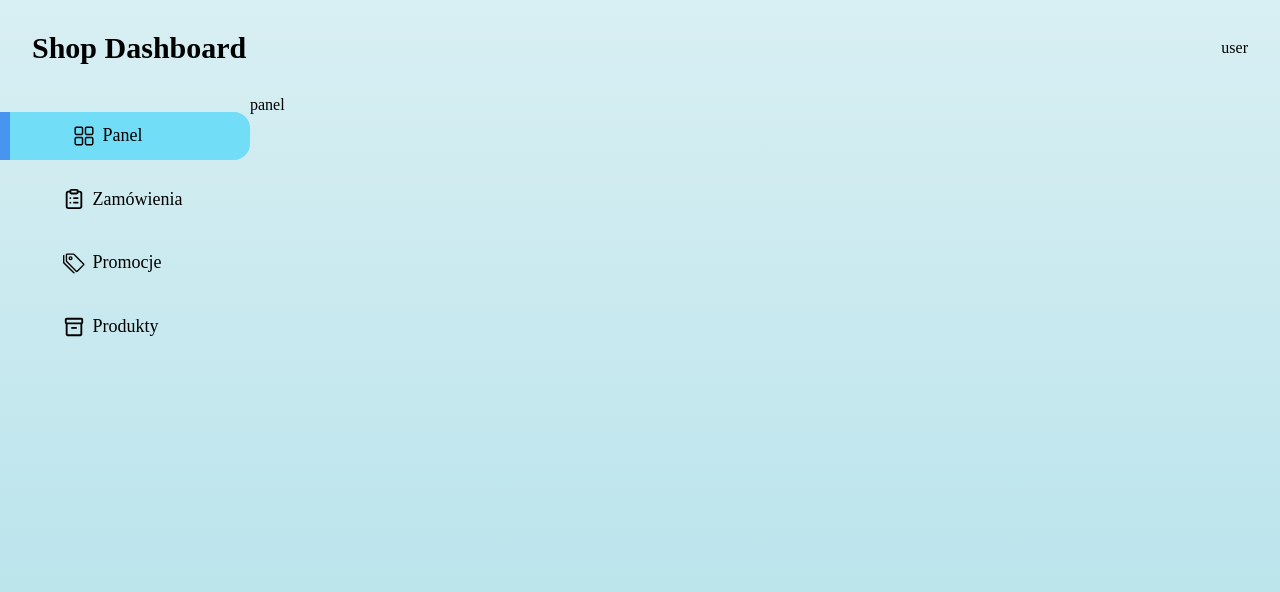
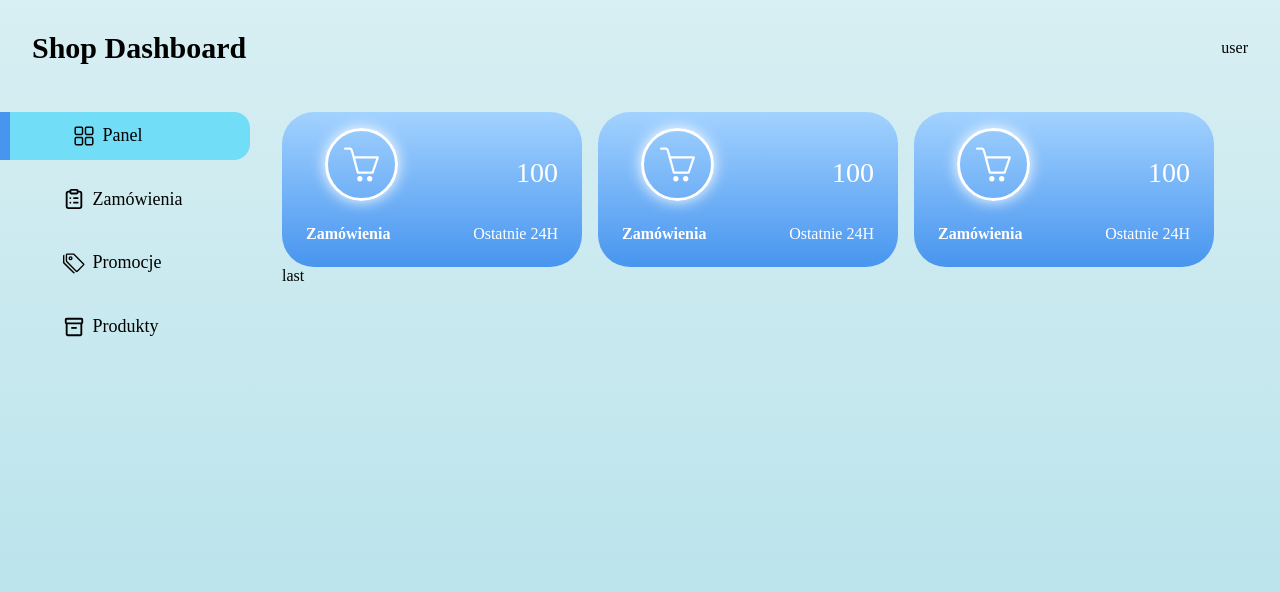
Before and after one commit to tomaszsliwakowski/Dashboard_e_shop, a Next.js app: page /dashboard in a window 1280 px wide. Shown: the top 592 px of the page. Built offline with nearby package versions, Linux system fonts and the light colour scheme.

Commit message:
Changes to be committed: 	modified:   src/app/dashboard/dashboard.module.css 	modified:   src/app/dashboard/orders/page.tsx 	modified:   src/app/dashboard/page.tsx 	modified:   src/app/dashboard/products/page.tsx 	modified:   src/app/dashboard/sale/page.tsx

```diff
--- a/src/app/dashboard/dashboard.module.css
+++ b/src/app/dashboard/dashboard.module.css
@@ -64,10 +64,104 @@
 .nav__el a span {
   font-size: 18px;
 }
+
 .nav__el a svg {
   font-size: 22px;
 }
 
 .dashboard {
   width: 100%;
+  height: 100%;
+  padding: 0.5rem 1rem;
+  display: flex;
+  flex-direction: column;
 }
+.widget {
+  background: linear-gradient(180deg, #a2d2ff 0%, #4895ef 100%);
+  width: 100%;
+  max-width: 300px;
+  display: flex;
+  flex-direction: column;
+  border-radius: 2rem;
+  padding: 0.5rem;
+}
+.widget__top {
+  display: flex;
+}
+.widget__icon {
+  width: 100%;
+  display: flex;
+  justify-content: center;
+}
+.widget__icon span {
+  margin: 0.5rem 0;
+  border: 3px solid white;
+  box-shadow: 0 0 15px white;
+  border-radius: 50%;
+  padding: 1rem;
+  display: flex;
+  justify-content: center;
+  align-items: center;
+}
+.widget__icon span svg {
+  font-size: 35px;
+  color: white;
+}
+.widget__reasult {
+  width: 100%;
+  display: flex;
+  justify-content: flex-end;
+  align-items: center;
+}
+.widget__reasult span {
+  position: relative;
+  top: 0.5rem;
+  padding-right: 1rem;
+  color: white;
+  font-weight: 500;
+  font-size: 28px;
+}
+.panel {
+  display: flex;
+  gap: 1rem;
+}
+.widget__bottom {
+  display: flex;
+  justify-content: space-between;
+  margin: 1rem 0;
+  padding: 0 1rem;
+  color: white;
+}
+.widget__bottom span {
+  font-weight: 600;
+}
+.widget__bottom span:nth-last-of-type(1) {
+  font-weight: 400;
+}
+
+@media screen and (max-width: 768px) {
+  .nav__el a span {
+    display: none;
+  }
+  .nav {
+    min-width: 60px;
+    max-width: 60px;
+  }
+  .nav__el {
+    padding-left: 22%;
+  }
+  .active {
+    border-left: 5px solid #4895ef;
+  }
+  .logo {
+    font-size: 18px;
+  }
+  .header {
+    height: 4rem;
+  }
+}
+@media screen and (max-width: 350px) {
+  .logo {
+    font-size: 14px;
+  }
+}
--- a/src/app/dashboard/orders/page.tsx
+++ b/src/app/dashboard/orders/page.tsx
@@ -1,6 +1,8 @@
+import styles from "../dashboard.module.css";
+
 export default function Orders() {
   return (
-    <div>
+    <div className={styles.dashboard}>
       <div>zamowienia</div>
     </div>
   );
--- a/src/app/dashboard/page.tsx
+++ b/src/app/dashboard/page.tsx
@@ -1,7 +1,60 @@
+import styles from "./dashboard.module.css";
+import { SlBasket } from "react-icons/sl";
+
 export default function Dashboard() {
   return (
-    <div>
-      <div>panel</div>
+    <div className={styles.dashboard}>
+      <div className={styles.panel}>
+        <div className={styles.widget}>
+          <div className={styles.widget__top}>
+            <div className={styles.widget__icon}>
+              <span>
+                <SlBasket />
+              </span>
+            </div>
+            <div className={styles.widget__reasult}>
+              <span>100</span>
+            </div>
+          </div>
+          <div className={styles.widget__bottom}>
+            <span>Zamówienia</span>
+            <span>Ostatnie 24H</span>
+          </div>
+        </div>
+        <div className={styles.widget}>
+          <div className={styles.widget__top}>
+            <div className={styles.widget__icon}>
+              <span>
+                <SlBasket />
+              </span>
+            </div>
+            <div className={styles.widget__reasult}>
+              <span>100</span>
+            </div>
+          </div>
+          <div className={styles.widget__bottom}>
+            <span>Zamówienia</span>
+            <span>Ostatnie 24H</span>
+          </div>
+        </div>
+        <div className={styles.widget}>
+          <div className={styles.widget__top}>
+            <div className={styles.widget__icon}>
+              <span>
+                <SlBasket />
+              </span>
+            </div>
+            <div className={styles.widget__reasult}>
+              <span>100</span>
+            </div>
+          </div>
+          <div className={styles.widget__bottom}>
+            <span>Zamówienia</span>
+            <span>Ostatnie 24H</span>
+          </div>
+        </div>
+      </div>
+      <div className={styles.lastOrders}>last</div>
     </div>
   );
 }
--- a/src/app/dashboard/products/page.tsx
+++ b/src/app/dashboard/products/page.tsx
@@ -1,6 +1,8 @@
+import styles from "../dashboard.module.css";
+
 export default function Products() {
   return (
-    <div>
+    <div className={styles.dashboard}>
       <div>produkty</div>
     </div>
   );
--- a/src/app/dashboard/sale/page.tsx
+++ b/src/app/dashboard/sale/page.tsx
@@ -1,6 +1,8 @@
+import styles from "../dashboard.module.css";
+
 export default function Sale() {
   return (
-    <div>
+    <div className={styles.dashboard}>
       <div>promocje</div>
     </div>
   );
```
